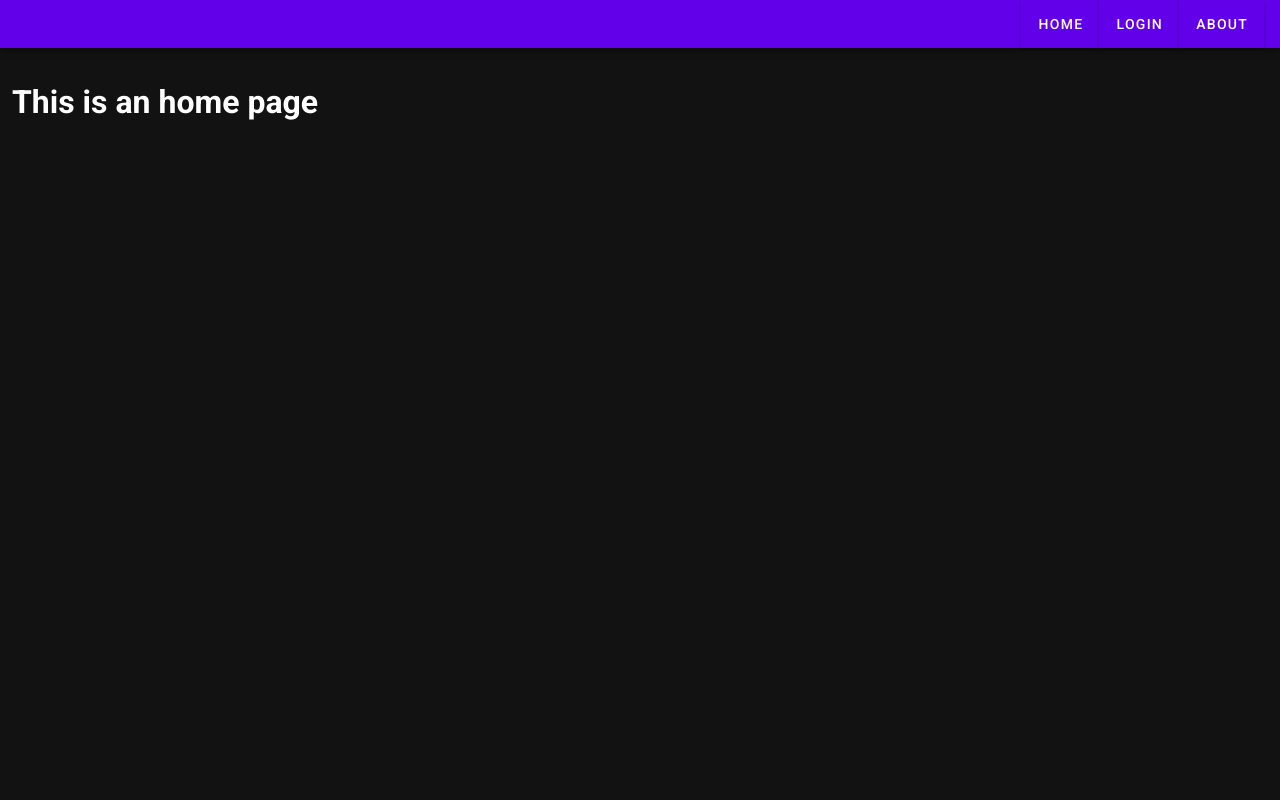
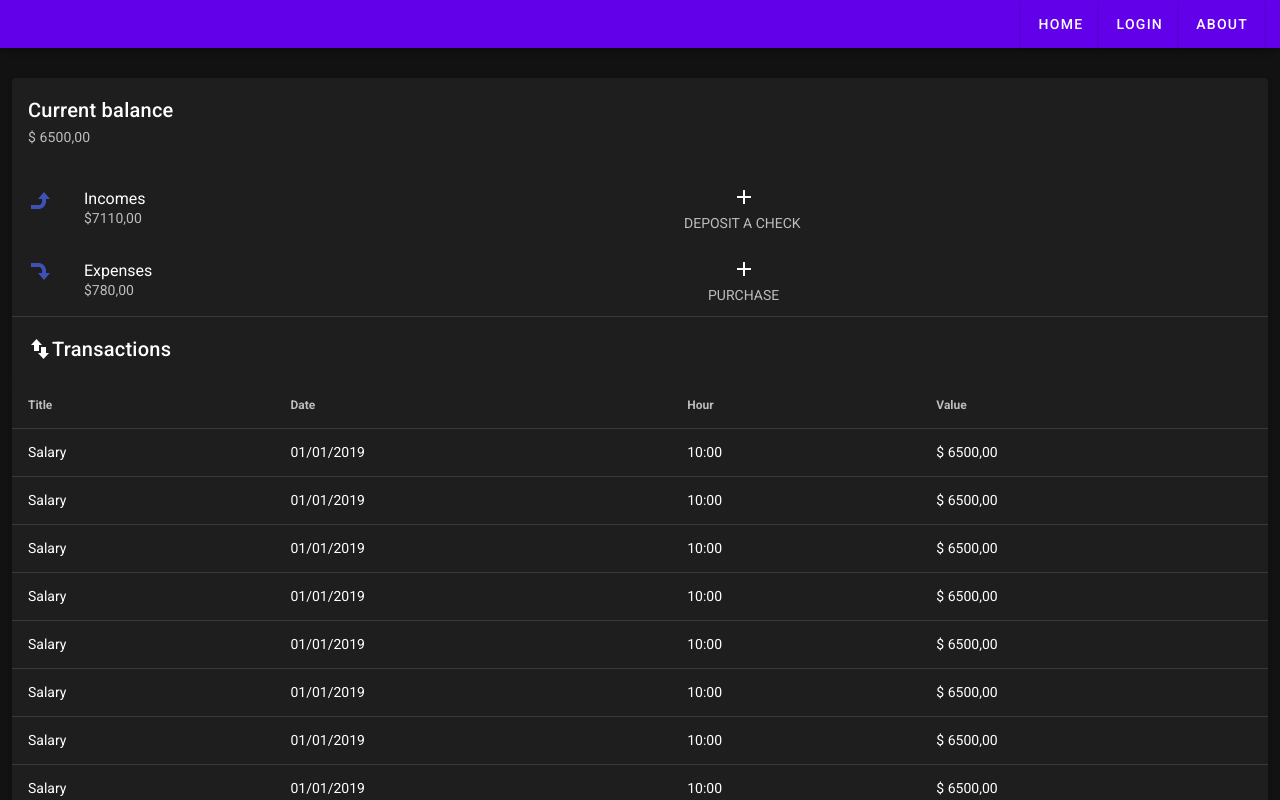
Before and after one commit to lucca257/challenga-turnoverbnb-front, a Vue app: page / in a window 1280 px wide. Shown: the top 800 px of the page. Built offline with nearby package versions, Linux system fonts and the light colour scheme.

Commit message:
feature: home page with BalanceComponent.vue

```diff
--- /dev/null
+++ b/src/components/BalanceComponent.vue
@@ -0,0 +1,167 @@
+<template>
+  <div class="justify-center">
+    <v-card class="mx-auto">
+      <v-card-title>Current balance</v-card-title>
+      <v-card-subtitle>$ 6500,00</v-card-subtitle>
+
+      <v-list two-line>
+        <v-list-item>
+          <v-list-item-icon>
+            <v-icon color="indigo">
+              mdi-arrow-up-right-bold
+            </v-icon>
+          </v-list-item-icon>
+
+          <v-list-item-content>
+            <v-list-item-title>Incomes</v-list-item-title>
+            <v-list-item-subtitle>$7110,00</v-list-item-subtitle>
+          </v-list-item-content>
+
+          <v-list-item-content>
+            <v-list-item-title><v-icon class="ml-16 mb-1">mdi-plus</v-icon></v-list-item-title>
+            <v-list-item-subtitle class="ml-4">DEPOSIT A CHECK</v-list-item-subtitle>
+          </v-list-item-content>
+        </v-list-item>
+
+        <v-list-item>
+          <v-list-item-icon>
+            <v-icon color="indigo">
+              mdi-arrow-down-right-bold
+            </v-icon>
+          </v-list-item-icon>
+
+          <v-list-item-content>
+            <v-list-item-title>Expenses</v-list-item-title>
+            <v-list-item-subtitle>$780,00</v-list-item-subtitle>
+          </v-list-item-content>
+
+          <v-list-item-content>
+            <v-list-item-title><v-icon class="ml-16 mb-1">mdi-plus</v-icon></v-list-item-title>
+            <v-list-item-subtitle class="ml-10">PURCHASE</v-list-item-subtitle>
+          </v-list-item-content>
+        </v-list-item>
+
+        <v-divider dark></v-divider>
+        <v-card-title>
+          <v-icon>mdi-swap-vertical-bold</v-icon>
+          Transactions
+        </v-card-title>
+
+        <v-simple-table>
+          <template v-slot:default>
+            <thead>
+            <tr>
+              <th class="text-left">
+                Title
+              </th>
+              <th class="text-left">
+                Date
+              </th>
+              <th class="text-left">
+                Hour
+              </th>
+              <th class="text-left">
+                Value
+              </th>
+            </tr>
+            </thead>
+            <tbody>
+            <tr
+                v-for="item in transactions"
+                :key="item.title"
+            >
+              <td>{{ item.title }}</td>
+              <td>{{ item.date }}</td>
+              <td>{{ item.hour }}</td>
+              <td>{{ item.value }}</td>
+            </tr>
+            </tbody>
+          </template>
+        </v-simple-table>
+      </v-list>
+    </v-card>
+  </div>
+</template>
+
+<script>
+export default {
+  name: "BalanceComponent",
+
+  data () {
+    return {
+      transactions : [
+        {
+          title: 'Salary',
+          date: '01/01/2019',
+          hour: '10:00',
+          value: '$ 6500,00'
+        },
+        {
+          title: 'Salary',
+          date: '01/01/2019',
+          hour: '10:00',
+          value: '$ 6500,00'
+        },
+        {
+          title: 'Salary',
+          date: '01/01/2019',
+          hour: '10:00',
+          value: '$ 6500,00'
+        },
+        {
+          title: 'Salary',
+          date: '01/01/2019',
+          hour: '10:00',
+          value: '$ 6500,00'
+        },
+        {
+          title: 'Salary',
+          date: '01/01/2019',
+          hour: '10:00',
+          value: '$ 6500,00'
+        },
+        {
+          title: 'Salary',
+          date: '01/01/2019',
+          hour: '10:00',
+          value: '$ 6500,00'
+        },
+        {
+          title: 'Salary',
+          date: '01/01/2019',
+          hour: '10:00',
+          value: '$ 6500,00'
+        },
+        {
+          title: 'Salary',
+          date: '01/01/2019',
+          hour: '10:00',
+          value: '$ 6500,00'
+        },
+        {
+          title: 'Salary',
+          date: '01/01/2019',
+          hour: '10:00',
+          value: '$ 6500,00'
+        },
+        {
+          title: 'Salary',
+          date: '01/01/2019',
+          hour: '10:00',
+          value: '$ 6500,00'
+        },
+        {
+          title: 'Salary',
+          date: '01/01/2019',
+          hour: '10:00',
+          value: '$ 6500,00'
+        }
+      ],
+    }
+  },
+}
+</script>
+
+<style scoped>
+
+</style>
--- a/src/components/HelloWorld.vue
+++ /dev/null
@@ -1,5 +0,0 @@
-<template>
-  <div class="home">
-    <h1>This is an home page</h1>
-  </div>
-</template>
--- /dev/null
+++ b/src/views/HomePage.vue
@@ -0,0 +1,16 @@
+<template>
+  <v-app>
+    <balanceComponent/>
+  </v-app>
+</template>
+
+<script>
+
+  export default {
+    name: 'Home',
+
+    components: {
+      'balanceComponent': () => import('@/components/BalanceComponent.vue'),
+    },
+  }
+</script>
--- a/src/views/HomeView.vue
+++ /dev/null
@@ -1,15 +0,0 @@
-<template>
-  <hello-world />
-</template>
-
-<script>
-  import HelloWorld from '../components/HelloWorld'
-
-  export default {
-    name: 'Home',
-
-    components: {
-      HelloWorld,
-    },
-  }
-</script>
```
Also changed, not shown: src/router/index.js (+3 -4 lines).
